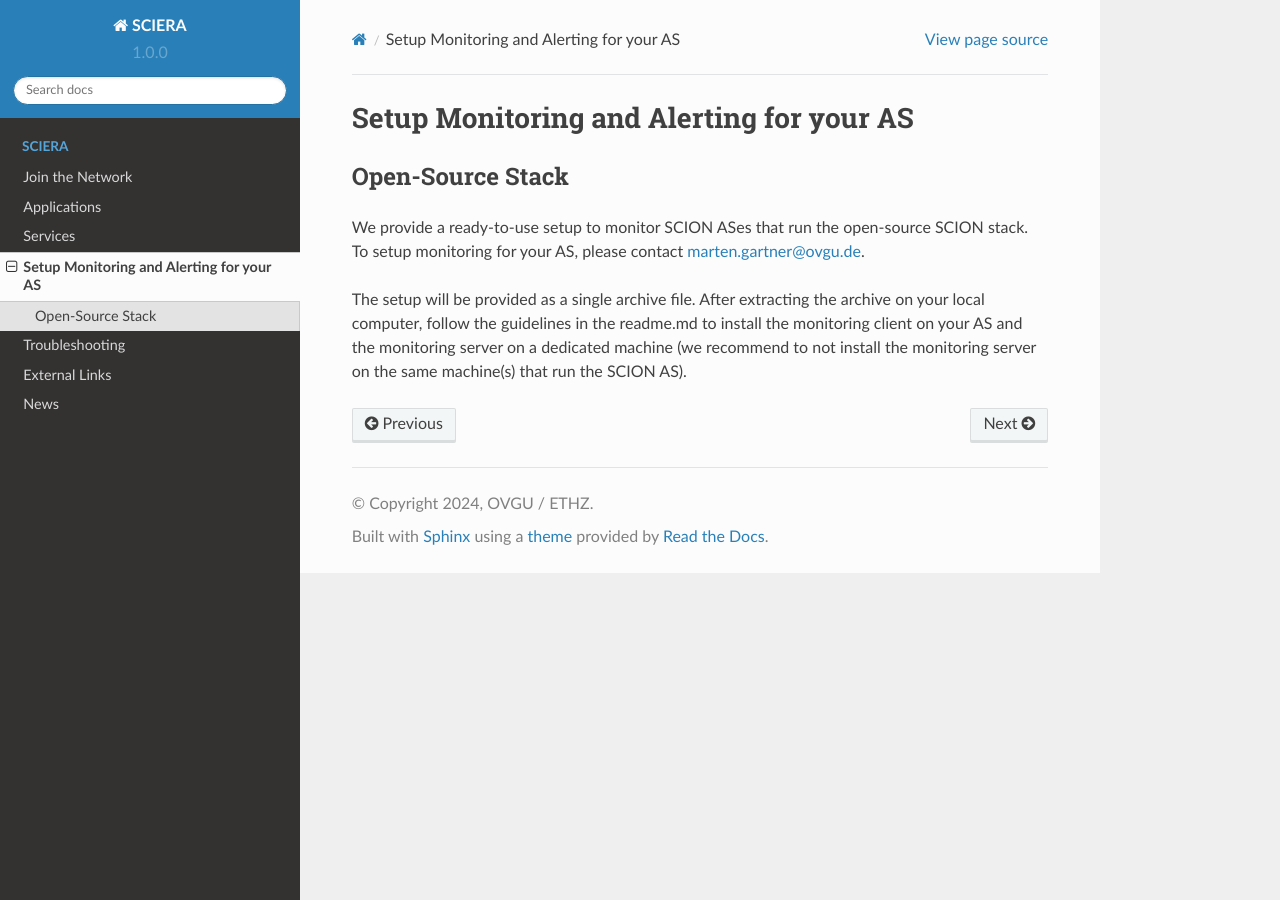
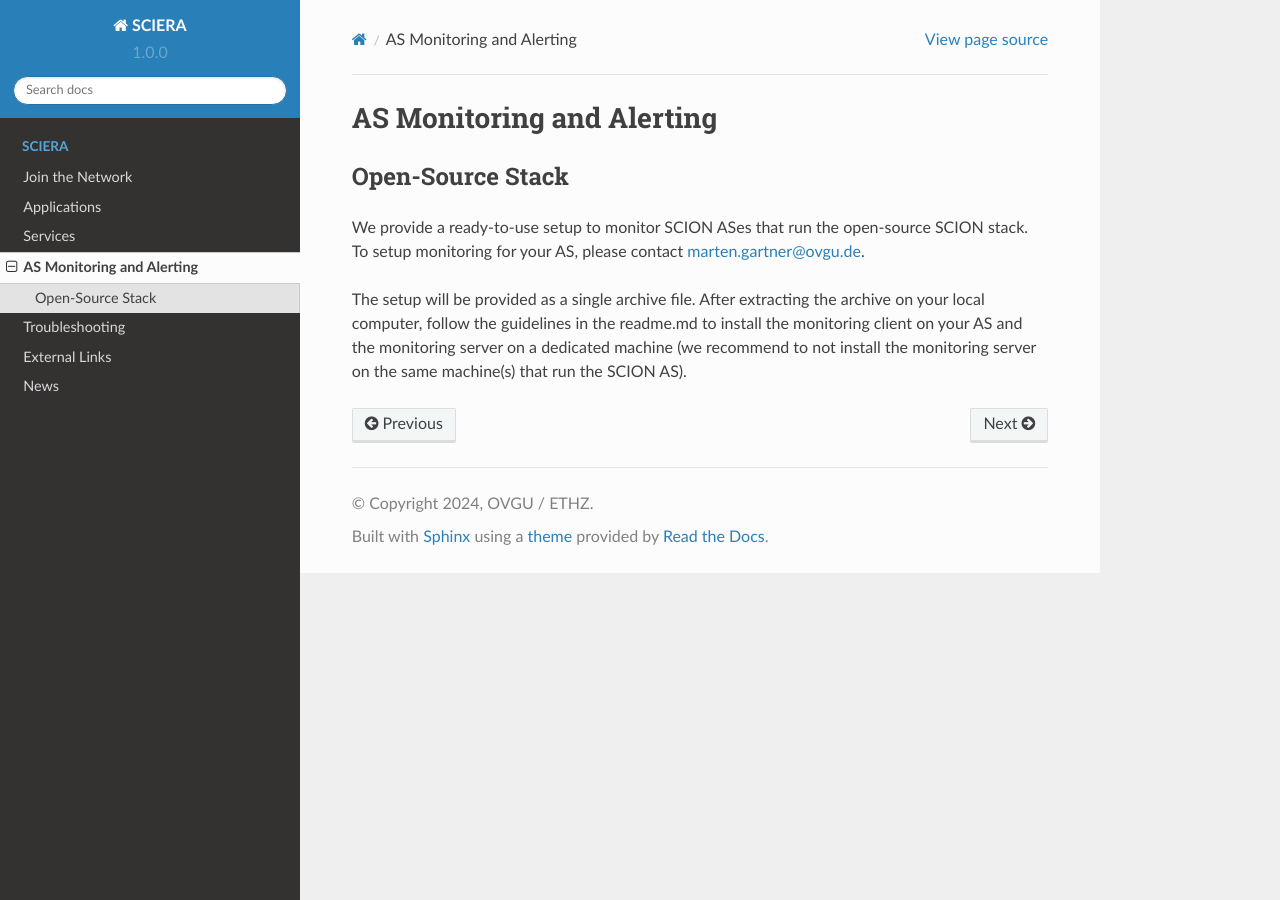
Before and after one commit to netsys-lab/scion-education-network-documentation, a Sphinx documentation site: the page built from docs/source/monitoring.rst, in a window 1280 px wide. Built offline with Sphinx 7.4.7 and the Read the Docs theme 2.0.0, drawn with Linux system fonts in a browser that asks for light colours.

Commit message:
Update monitoring.rst

```diff
--- a/docs/source/monitoring.rst
+++ b/docs/source/monitoring.rst
@@ -1,4 +1,4 @@
-Setup Monitoring and Alerting for your AS
+AS Monitoring and Alerting
 =======================================
 
 Open-Source Stack
```
